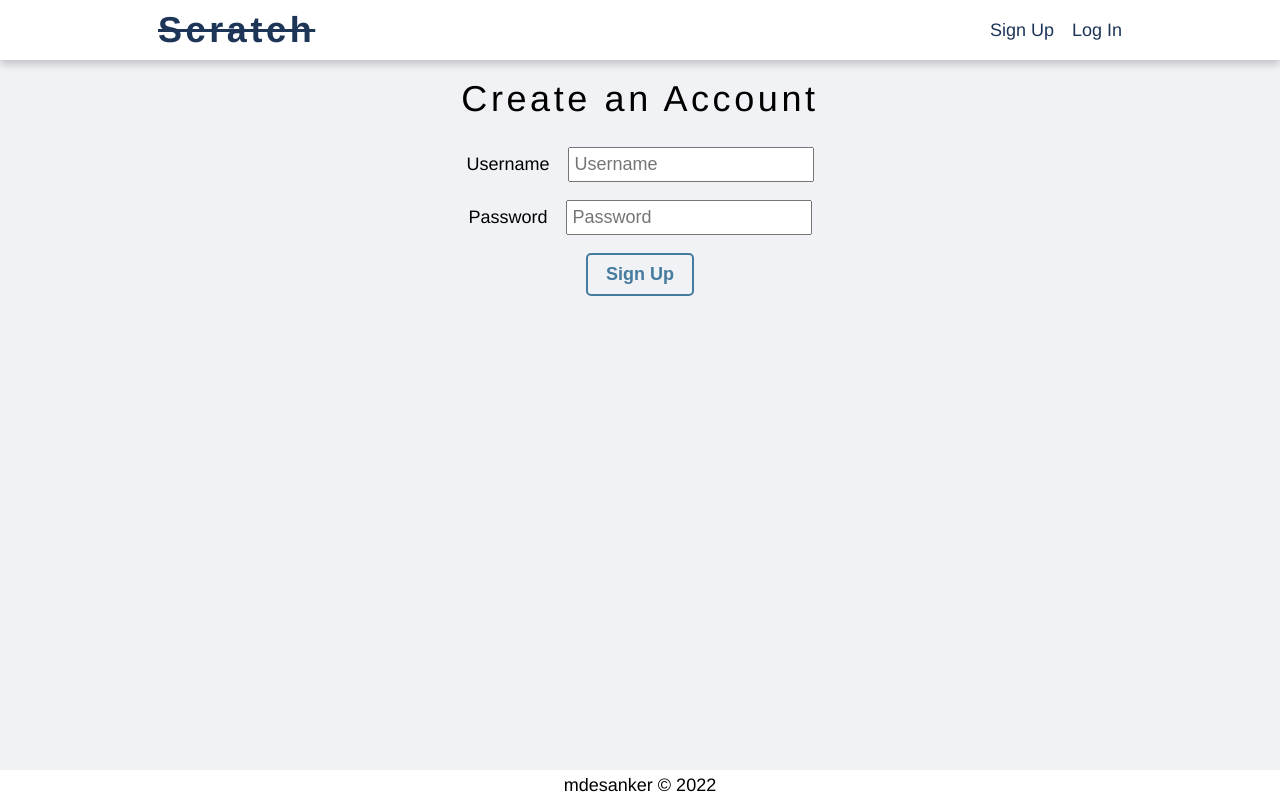
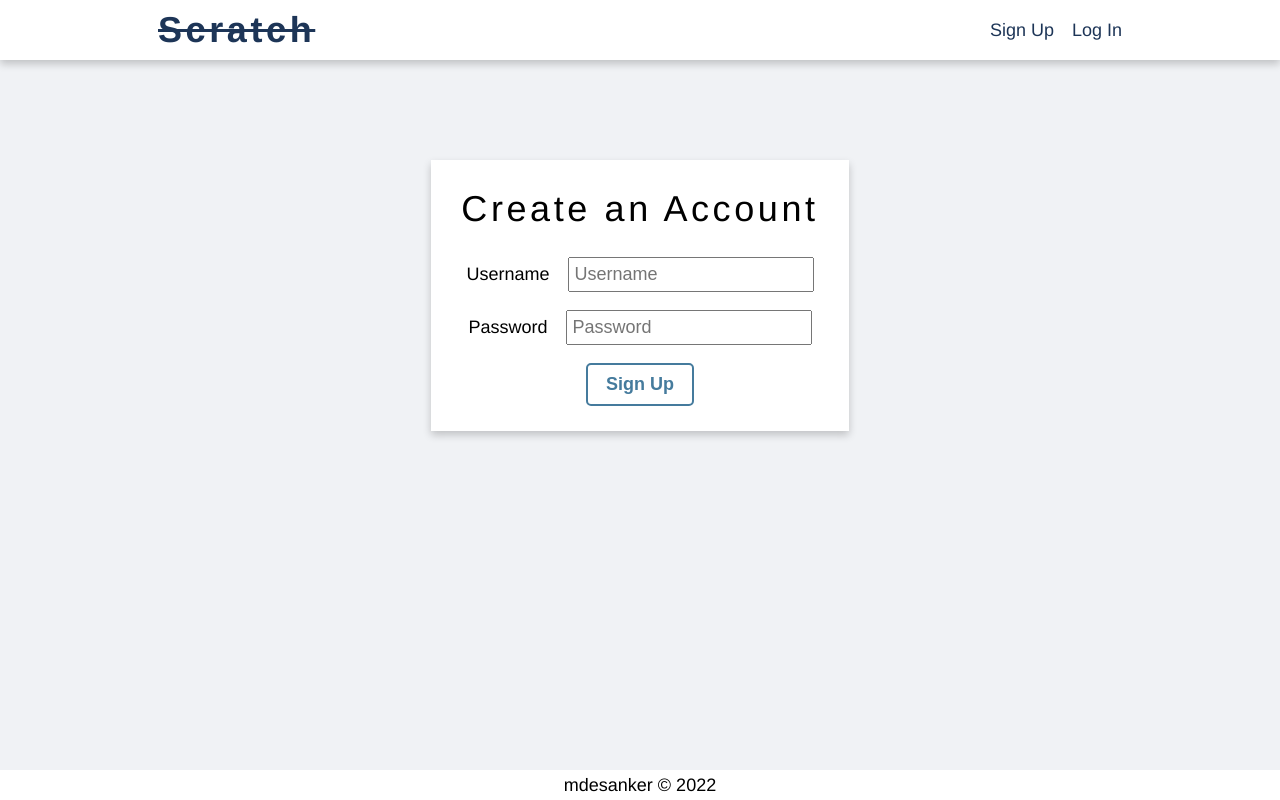
Before and after one commit to mdesanker/members-blog-public, a React (Create React App) app: page /signup in a window 1280 px wide. Built offline with nearby package versions, Linux system fonts and the light colour scheme.

Commit message:
Add reusable card component

```diff
--- a/src/components/auth/Signup.js
+++ b/src/components/auth/Signup.js
@@ -2,11 +2,13 @@ import styled from "styled-components";
 import BasicBtn from "../elements/BasicBtn";
 import ContentContainer from "../elements/ContentContainer";
 import Title from "../elements/Title";
+import Card from "../elements/Card";
 
 const Signup = () => {
   return (
     <SignupWrapper>
-      <ContentContainer>
+      <Container>
+        <Card>
           <Title>Create an Account</Title>
           <Form>
             <FormGroup>
@@ -29,12 +31,17 @@ const Signup = () => {
             </FormGroup>
             <BasicBtn type="submit" text="Sign Up" />
           </Form>
-      </ContentContainer>
+        </Card>
+      </Container>
     </SignupWrapper>
   );
 };
 
 const SignupWrapper = styled.main``;
+
+const Container = styled(ContentContainer)`
+  padding-top: 20vh;
+`;
 
 const Form = styled.form`
   display: flex;
--- a/src/components/elements/BasicBtn.js
+++ b/src/components/elements/BasicBtn.js
@@ -17,6 +17,7 @@ const ButtonWrapper = styled.button`
   border: 2px solid ${({ theme }) => theme.colors.mediumblue};
   border-radius: 5px;
   margin: 0.5rem;
+  cursor: pointer;
 
   &:hover {
     color: white;
--- /dev/null
+++ b/src/components/elements/Card.js
@@ -0,0 +1,15 @@
+import styled from "styled-components";
+
+const Card = ({ children }) => {
+  return <CardWrapper>{children}</CardWrapper>;
+};
+
+const CardWrapper = styled.div`
+  background-color: white;
+  padding: 10px 12px 16px;
+  box-shadow: ${({ theme }) => theme.shadows.large};
+  display: flex;
+  flex-direction: column;
+`;
+
+export default Card;
```
Lines whose indentation alone changed are shown as unchanged.
